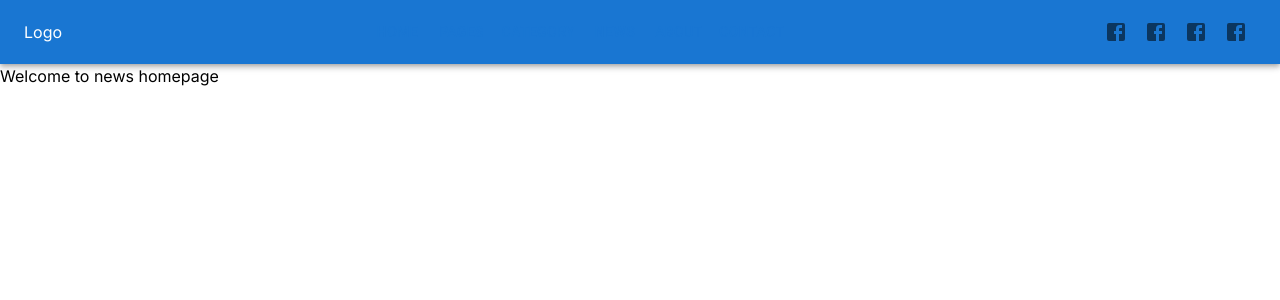
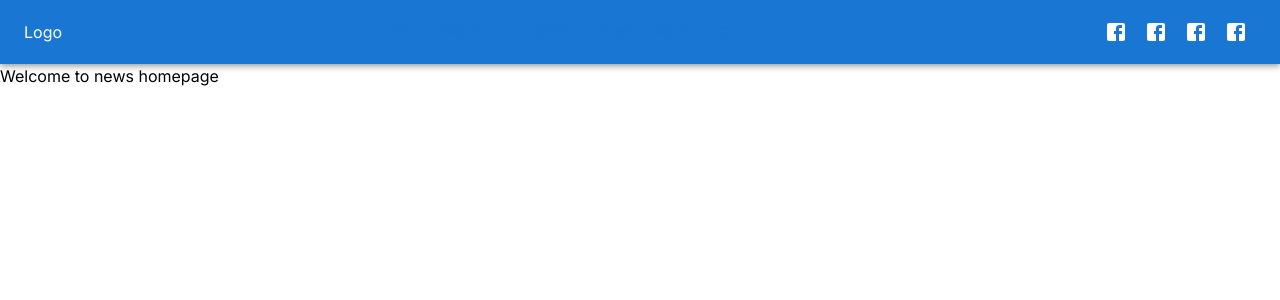
Before and after one commit to mollikacomputer/news, a Next.js app: page / in a window 1280 px wide. Shown: the top 300 px of the page. Built offline with nearby package versions, Linux system fonts and the light colour scheme.

Commit message:
icon color change

```diff
--- a/src/components/shared/Navbar.js
+++ b/src/components/shared/Navbar.js
@@ -42,7 +42,7 @@ const navItems = [
 const Navbar =() => {
 
   return (
-    <AppBar position="static">
+    <AppBar position="static" className='bg-black'>
       <Container maxWidth="xl">
         <Toolbar disableGutters>
           <Box>
@@ -58,7 +58,9 @@ const Navbar =() => {
             ))}
           </Box>
             <Box>
-                <Stack direction="row">
+                <Stack direction="row" sx={{
+                    "& svg":{color:"white"}}}
+                    >
                     <IconButton>
                             <FacebookIcon></FacebookIcon>
                     </IconButton>
```
